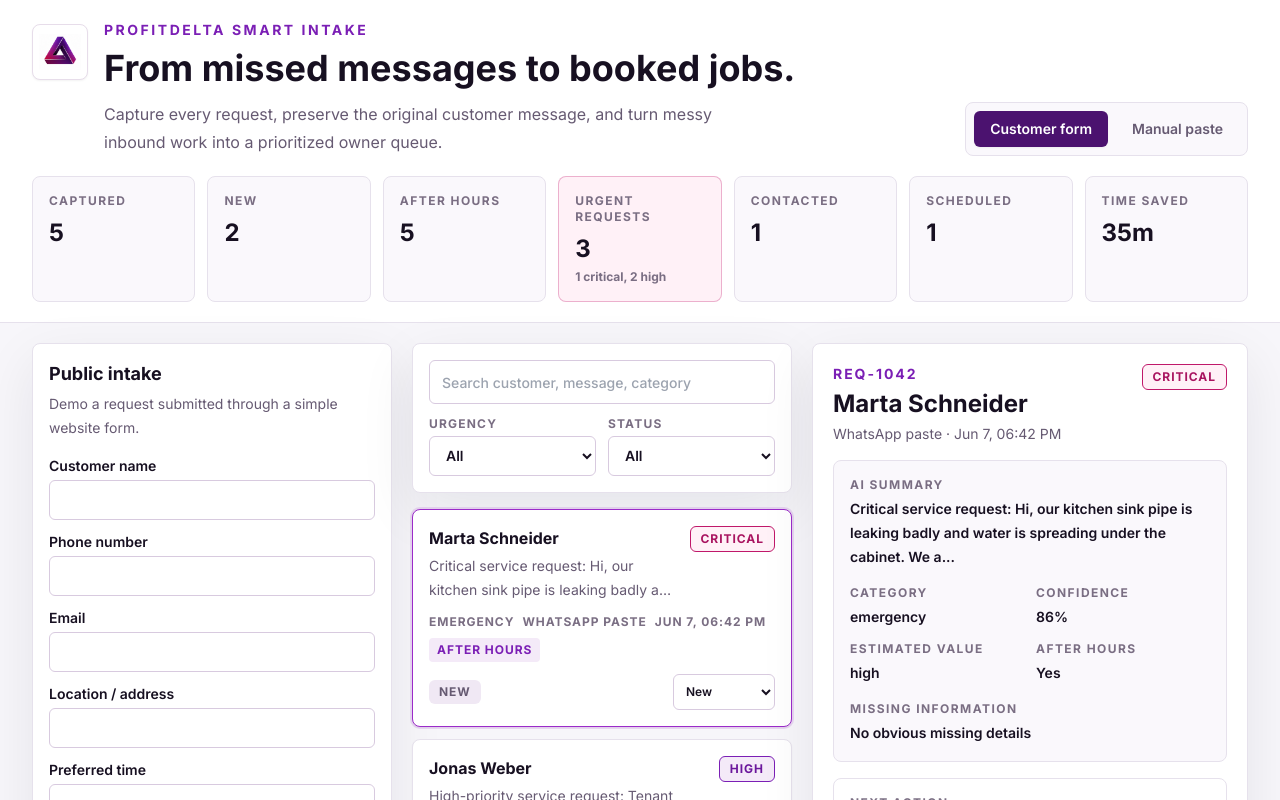
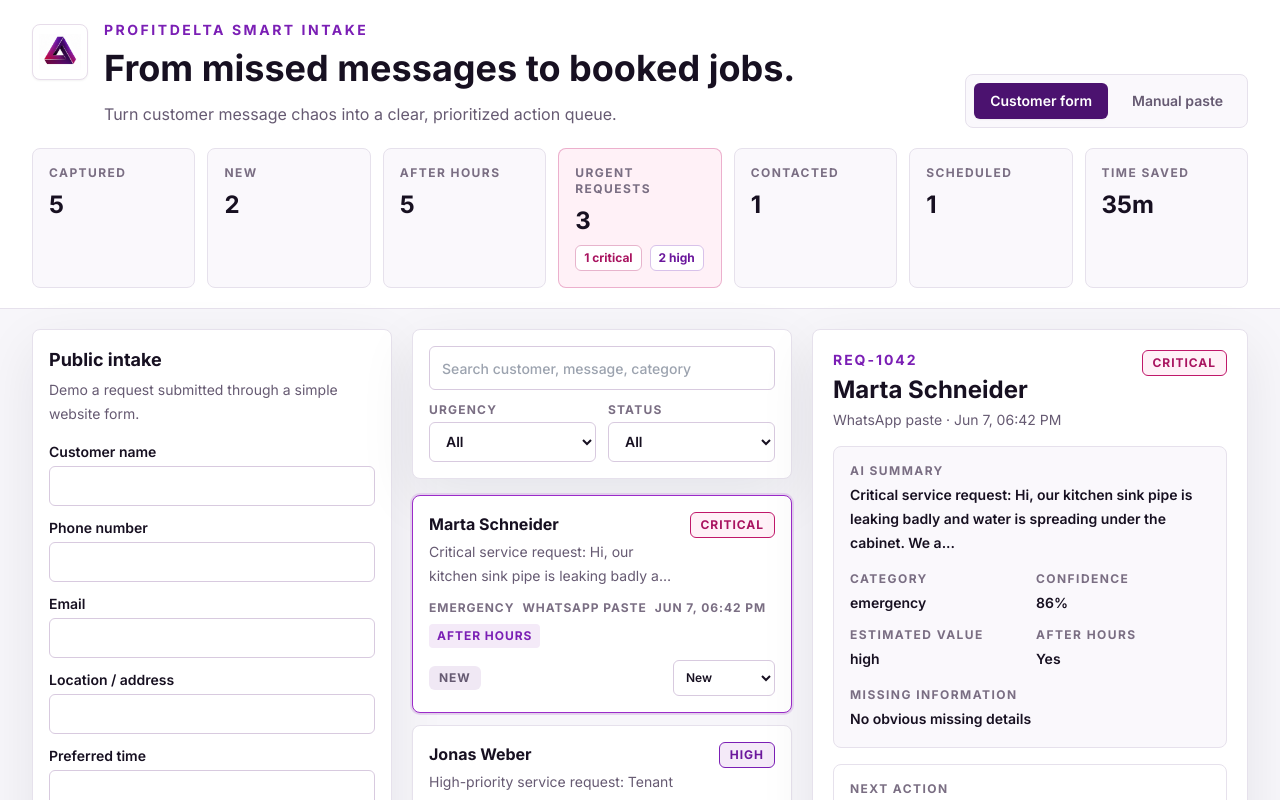
Before and after one commit to giliyoffe/profitdelta-smart-intake-poc, a Next.js app: page / in a window 1280 px wide. Shown: the top 800 px of the page. Built offline with nearby package versions, Linux system fonts and the light colour scheme.

Commit message:
Add urgent metric shortcuts and queue highlight

```diff
--- a/components/SmartIntakeApp.tsx
+++ b/components/SmartIntakeApp.tsx
@@ -1,6 +1,7 @@
 "use client";
 
-import { FormEvent, useMemo, useState } from "react";
+import type { FormEvent, ReactNode } from "react";
+import { useMemo, useRef, useState } from "react";
 
 type SourceChannel = "web_form" | "email_paste" | "sms_paste" | "whatsapp_paste" | "phone_note" | "simulated";
 type Status = "new" | "contacted" | "scheduled" | "completed" | "archived";
@@ -337,11 +338,13 @@ export function SmartIntakeApp() {
   const [requests, setRequests] = useState<RequestRecord[]>(seededRequests);
   const [selectedId, setSelectedId] = useState(seededRequests[0].id);
   const [showOriginalMessage, setShowOriginalMessage] = useState(false);
+  const [highlightedUrgency, setHighlightedUrgency] = useState<Urgency | null>(null);
   const [activeForm, setActiveForm] = useState<"customer" | "manual">("customer");
   const [form, setForm] = useState<IntakeFormState>(emptyForm);
   const [query, setQuery] = useState("");
   const [urgencyFilter, setUrgencyFilter] = useState<"all" | Urgency>("all");
   const [statusFilter, setStatusFilter] = useState<"all" | Status>("all");
+  const requestQueueRef = useRef<HTMLDivElement>(null);
 
   const sortedRequests = useMemo(
     () => [...requests].sort((a, b) => urgencyRank[b.ai_urgency] - urgencyRank[a.ai_urgency] || +new Date(b.created_at) - +new Date(a.created_at)),
@@ -388,6 +391,20 @@ export function SmartIntakeApp() {
     );
   }
 
+  function jumpToUrgency(urgency: Urgency) {
+    const firstMatch = sortedRequests.find((request) => request.ai_urgency === urgency);
+    if (!firstMatch) return;
+
+    setQuery("");
+    setStatusFilter("all");
+    setUrgencyFilter(urgency);
+    setSelectedId(firstMatch.id);
+    setShowOriginalMessage(false);
+    setHighlightedUrgency(urgency);
+    window.setTimeout(() => setHighlightedUrgency(null), 1400);
+    window.requestAnimationFrame(() => requestQueueRef.current?.scrollIntoView({ behavior: "smooth", block: "start" }));
+  }
+
   return (
     <main className="min-h-screen bg-[#F7F6FA] text-[#171021]">
       <section className="border-b border-[#E6E1EC] bg-white">
@@ -405,7 +422,7 @@ export function SmartIntakeApp() {
                   From missed messages to booked jobs.
                 </h1>
                 <p className="mt-3 max-w-2xl text-base leading-7 text-[#665A72]">
-                  Capture every request, preserve the original customer message, and turn messy inbound work into a prioritized owner queue.
+                  Turn customer message chaos into a clear, prioritized action queue.
                 </p>
               </div>
             </div>
@@ -435,7 +452,29 @@ export function SmartIntakeApp() {
             <Metric label="Captured" value={metrics.total} />
             <Metric label="New" value={metrics.new} />
             <Metric label="After hours" value={metrics.afterHours} />
-            <Metric label="Urgent requests" value={metrics.urgent} note={`${metrics.critical} critical, ${metrics.high} high`} highlight />
+            <Metric
+              label="Urgent requests"
+              value={metrics.urgent}
+              note={
+                <div className="flex flex-wrap gap-2">
+                  <button
+                    className="rounded-md border border-[#E7B4CC] bg-white px-2 py-1 text-xs font-bold text-[#A91460] hover:bg-[#FFF1F7]"
+                    onClick={() => jumpToUrgency("critical")}
+                    type="button"
+                  >
+                    {metrics.critical} critical
+                  </button>
+                  <button
+                    className="rounded-md border border-[#D8C2EA] bg-white px-2 py-1 text-xs font-bold text-[#6B179C] hover:bg-[#F4EAF8]"
+                    onClick={() => jumpToUrgency("high")}
+                    type="button"
+                  >
+                    {metrics.high} high
+                  </button>
+                </div>
+              }
+              highlight
+            />
             <Metric label="Contacted" value={metrics.contacted} />
             <Metric label="Scheduled" value={metrics.scheduled} />
             <Metric label="Time saved" value={`${metrics.timeSaved}m`} />
@@ -538,13 +577,13 @@ export function SmartIntakeApp() {
             </div>
           </div>
 
-          <div className="grid gap-3">
+          <div className="grid gap-3" ref={requestQueueRef}>
             {filteredRequests.map((request) => (
               <button
                 key={request.id}
                 className={`rounded-lg border bg-white p-4 text-left shadow-sm transition hover:border-[#9B2BC9] ${
                   request.id === selected?.id ? "border-[#9B2BC9] ring-2 ring-[#9B2BC9]/15" : "border-[#E6E1EC]"
-                }`}
+                } ${highlightedUrgency === request.ai_urgency ? "ring-4 ring-[#C0186A]/25" : ""}`}
                 onClick={() => {
                   setSelectedId(request.id);
                   setShowOriginalMessage(false);
@@ -605,14 +644,14 @@ function Metric({
 }: {
   label: string;
   value: string | number;
-  note?: string;
+  note?: ReactNode;
   highlight?: boolean;
 }) {
   return (
     <div className={`rounded-lg border p-4 ${highlight ? "border-[#C0186A]/30 bg-[#FFF1F7]" : "border-[#E6E1EC] bg-[#FAF8FC]"}`}>
       <p className="text-xs font-bold uppercase tracking-[0.12em] text-[#7A6E83]">{label}</p>
       <p className="mt-2 text-2xl font-bold tracking-normal text-[#171021]">{value}</p>
-      {note ? <p className="mt-1 text-xs font-bold text-[#7A6E83]">{note}</p> : null}
+      {note ? <div className="mt-2 text-xs font-bold text-[#7A6E83]">{note}</div> : null}
     </div>
   );
 }
```
